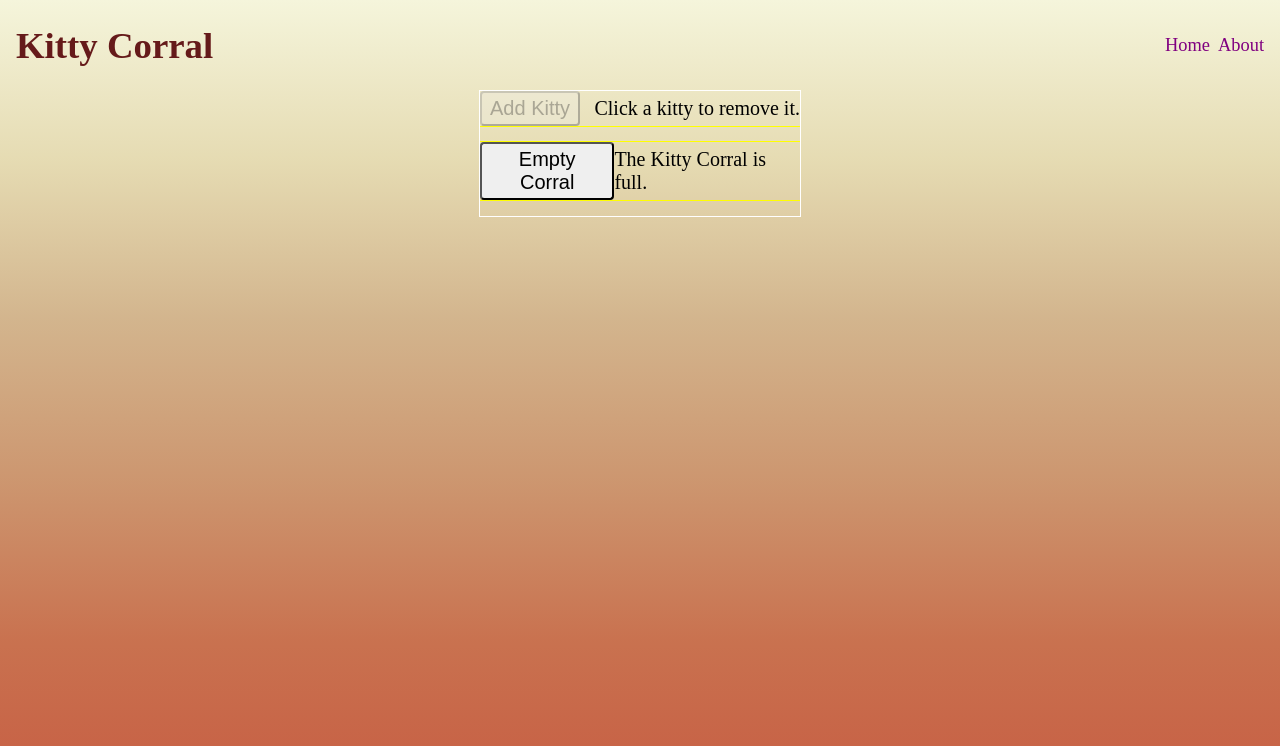
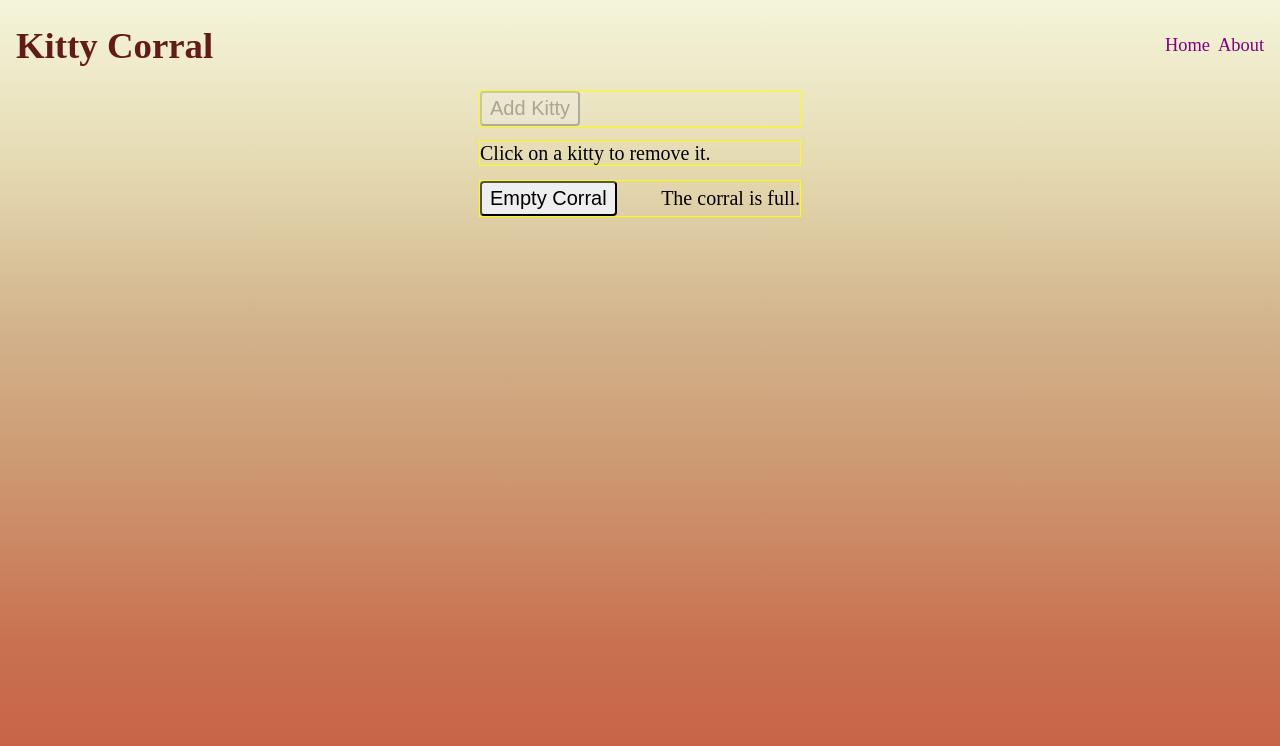
Before and after one commit to franco-ortega/kitty-corral, a Next.js app: page /corral in a window 1280 px wide. Shown: the top 746 px of the page. Built offline with nearby package versions, Linux system fonts and the light colour scheme.

Commit message:
move text on a new line

```diff
--- a/components/corral/Corral.jsx
+++ b/components/corral/Corral.jsx
@@ -48,15 +48,16 @@ const Corral = ({ corralCount }) => {
         <button onClick={onAddKittyClick} disabled={fullCorral}>
           Add Kitty
         </button>
-        <p>Click a kitty to remove it.</p>
       </div>
+
+      <div>Click on a kitty to remove it.</div>
 
       <div>
         <button onClick={onEmptyCorralClick} disabled={!fullCorral}>
           Empty Corral
         </button>
 
-        {fullCorral && <p>The Kitty Corral is full.</p>}
+        {fullCorral && <p>The corral is full.</p>}
       </div>
 
       <ul>{corralSpaces.map((space) => space)}</ul>
--- a/components/corral/Corral.module.css
+++ b/components/corral/Corral.module.css
@@ -4,7 +4,7 @@
   align-items: center;
   justify-content: space-between;
   font-size: 1.25rem;
-  width: 20rem;
+  /* width: 20rem; */
   outline: 1px solid yellow;
 }
 
--- a/components/kitty/Kitty.module.css
+++ b/components/kitty/Kitty.module.css
@@ -2,7 +2,7 @@
   display: flex;
   flex-direction: column;
   width: 90%;
-  aspect-ratio: 1;
+  /* aspect-ratio: 1; */
 
   /* outline: 1px solid red; */
 }
--- a/components/layout/Layout.module.css
+++ b/components/layout/Layout.module.css
@@ -19,5 +19,4 @@
   margin-inline: auto;
 
   font-size: 1.25rem;
-  outline: solid 1px white;
 }
```
